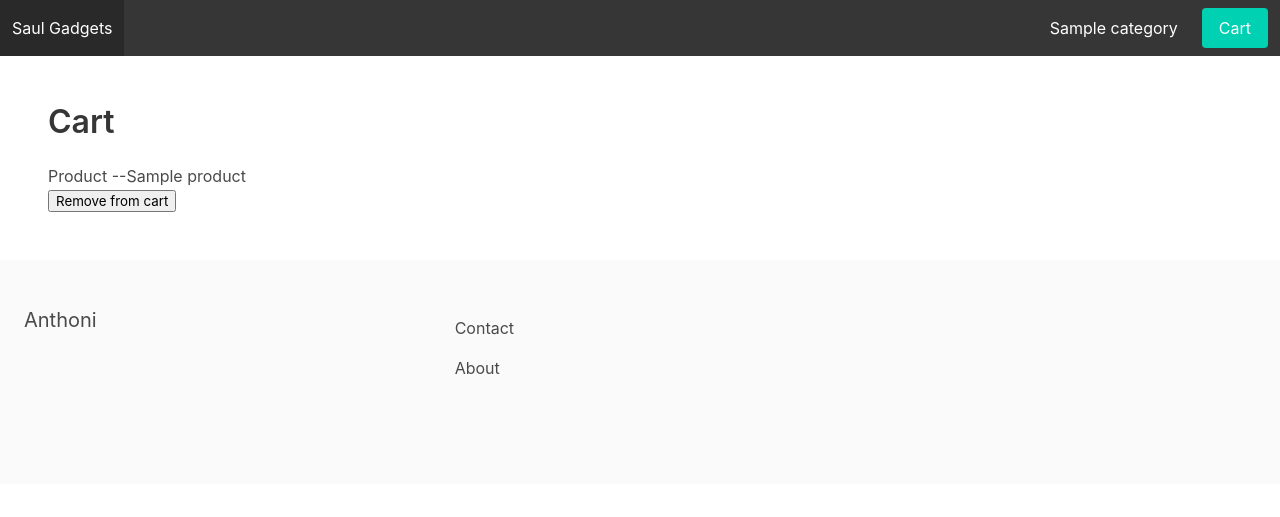
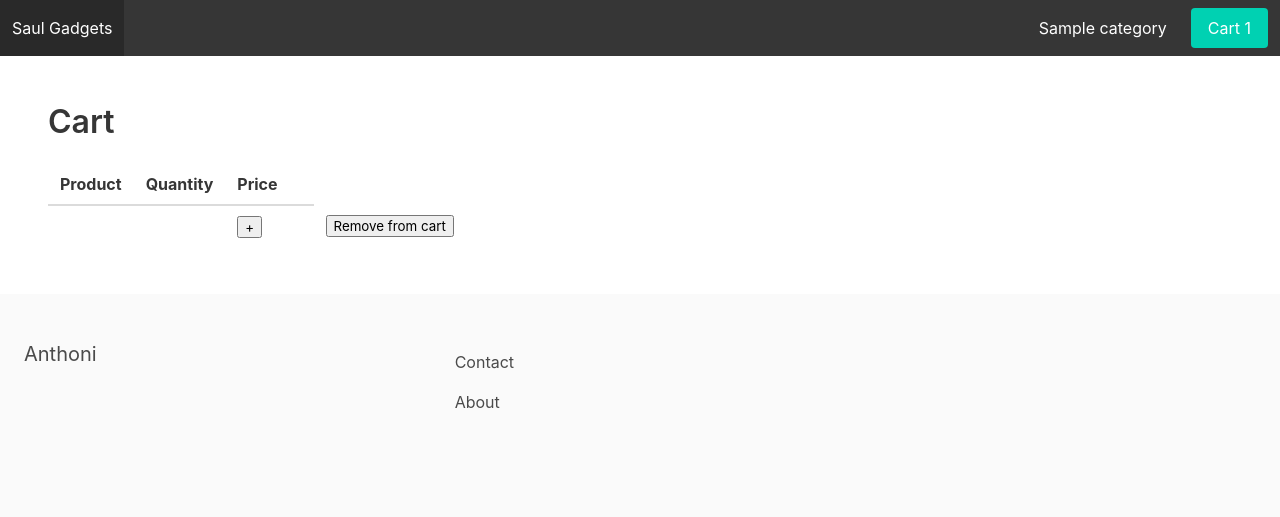
Before and after one commit to anthoni-gmu/virtualshop, a Django app: template apps/cart/templates/cart.html in a window 1280 px wide. Shown: the top 517 px of the page. Run offline with Django 4.2, Linux system fonts and the light colour scheme; the template is opened without the code that fills it: most values are stand-ins (such as "Sample title", 1, 10 or a date in 2020); some libraries are stand-ins or nearby versions.

Commit message:
cart-increment

```diff
--- a/apps/cart/cart.py
+++ b/apps/cart/cart.py
@@ -17,7 +17,7 @@
 
             self.cart[str(p)]['product']=Product.objects.get(pk=p)
         for item in self.cart.values():
-            item['total_price']=int(item['price'])*int(item['quantity'])
+            item['total_price']=float(item['price'])*int(item['quantity'])
             yield item
 
     def __len__(self):
@@ -43,6 +43,9 @@
             del self.cart[product_id]
             self.save()
 
+    def get_total_length(self):
+        return sum(int(item['quantity']) for item in self.cart.values( ))
+
     def save(self):
         self.session[settings.CART_SESSION_ID]=self.cart
         self.session.modified =True
--- a/apps/cart/templates/cart.html
+++ b/apps/cart/templates/cart.html
@@ -5,37 +5,89 @@
     <h1 class="title"> Cart</h1>
 
     {% if cart %}
-        {% for item  in cart %}
-            {% with product=item.product  %}
-                 <p>Product --{{product.title}}</p>
-                 <button @click="removeFromCart({{product.id}})">Remove from cart</button>
+    <div class="table">
+        <table class="table">
+            <thead>
+                <th>Product</th>
+                <th>Quantity</th>
+                <th>Price</th>
+                <th></th>
 
-            {% endwith %}
+            </thead>
+            <tbody>
+                <tr v-for="product in products">
+                    <td>[[product.title]]<td>
+                    <td>[[product.quantity]] <button @click="incrementQuantity(product.id,product.quantity)">+</button> </td>
+                    <td>[[product.total_price]]</td>
+                        <td>
+                            <button @click="removeFromCart(product.id)">Remove from cart</button>
 
-        {% endfor %}
+                        </td>
+
+                </tr>
+
+            </tbody>
+        </table>
+    </div>
+
     {% else %}
         <p>Your cart is empty!</p>
     {% endif %}
-
 </div>
-
 {% endblock content %}
 
 {% block scripts %}
 <script>
+
+
     var productapp =new Vue({
         el:'#cartapp',
-        delimeters:['[[',']]'],
+        delimiters:['[[',']]'],
+		store:store,
+
         data(){
             return {
-
+                products:[{{productsstring|safe}}]
             }
         },
-        mounted(){
-            console.log("Mounted");
 
-        },
         methods: {
+            incrementQuantity(product_id,quantity){
+                console.log('product_id',product_id);
+                store.commit('increment',1);
+
+                var data={
+                    'product_id':product_id,
+                    'update':true,
+                    'quantity':parseInt(quantity)+1
+                };
+                fetch('/api/add_to_cart/',{
+                    method:'POST',
+                    headers:{
+                        'Content-Type': 'application/json',
+                        'X-CSRFToken':'{{csrf_token}}'
+                    },
+                    credentials:'same-origin',
+                    body:JSON.stringify(data)
+                })
+                .then((response)=>{
+                  console.log(response);
+
+                  for (var i=0; i<this.products.length; i++){
+                    var product=this.products[i];
+
+                    if(product.id===product_id){
+                        this.products[i].quantity=parseInt(this.products[i].quantity )+1;
+                        this.products[i].total_price=parseInt(this.products[i].quantity )*parseFloat(this.products[i].price )
+                    }
+                  }
+
+                })
+                .catch(function(error){
+                    console.log('Error 2');
+                    console.log(error);
+                })
+            },
             removeFromCart(product_id){
                 console.log('product_id',product_id);
                 var data={
@@ -53,6 +105,8 @@
                 })
                 .then((response)=>{
                   console.log(response);
+
+                  this.products=this.products.filter(product=>product.id!==product_id);
                 })
                 .catch(function(error){
                     console.log('Error 2');
--- a/apps/core/templates/base.html
+++ b/apps/core/templates/base.html
@@ -26,8 +26,8 @@
 					<a href="{% url 'category_detail' category.slug %}" class="navbar-item">{{category}}</a>
 
 					{% endfor %}
-					<div class="navbar-item">
-						<a href="{% url 'cart' %}" class="button is-primary">Cart</a>
+					<div class="navbar-item" id="navbarapp">
+						<a href="{% url 'cart' %}" class="button is-primary">Cart [[numItems]]</a>
 					</div>
 				</div>
 			</div>
@@ -50,7 +50,33 @@
 			</div>
 		</footer>
 		<script src="https://cdn.jsdelivr.net/npm/vue/dist/vue.js"></script>
+		<script src="https://unpkg.com/vuex@3.6.2/dist/vuex.js"></script>
+		<script>
+			var store = new Vuex.Store({
+				state: {
+					numItems: {{ cart.get_total_length }}
+				},
+				mutations: {
+					increment(state, quantity) {
+						state.numItems += quantity;
+					}
+				}
+			});
+
+			var navbarapp = new Vue({
+				el: '#navbarapp',
+				delimiters: ['[[', ']]'],
+				store: store,
+				computed: {
+					numItems: function() {
+						return store.state.numItems
+					}
+				}
+			});
+		</script>
 		{% block scripts %}
 		{% endblock scripts %}
+
+
 	</body>
 </html>
--- a/apps/store/api.py
+++ b/apps/store/api.py
@@ -24,6 +24,7 @@
 
     return JsonResponse(jsonresponse)
 
+
 def api_remove_from_cart(request):
     data=json.loads(request.body)
     jsonresponse = {'success': True}
```
Also changed, not shown: apps/cart/views.py (+9 -1 lines), apps/store/templates/product_detail.html (+35 -29 lines), apps/store/views.py (+13 -2 lines), db.sqlite3.
